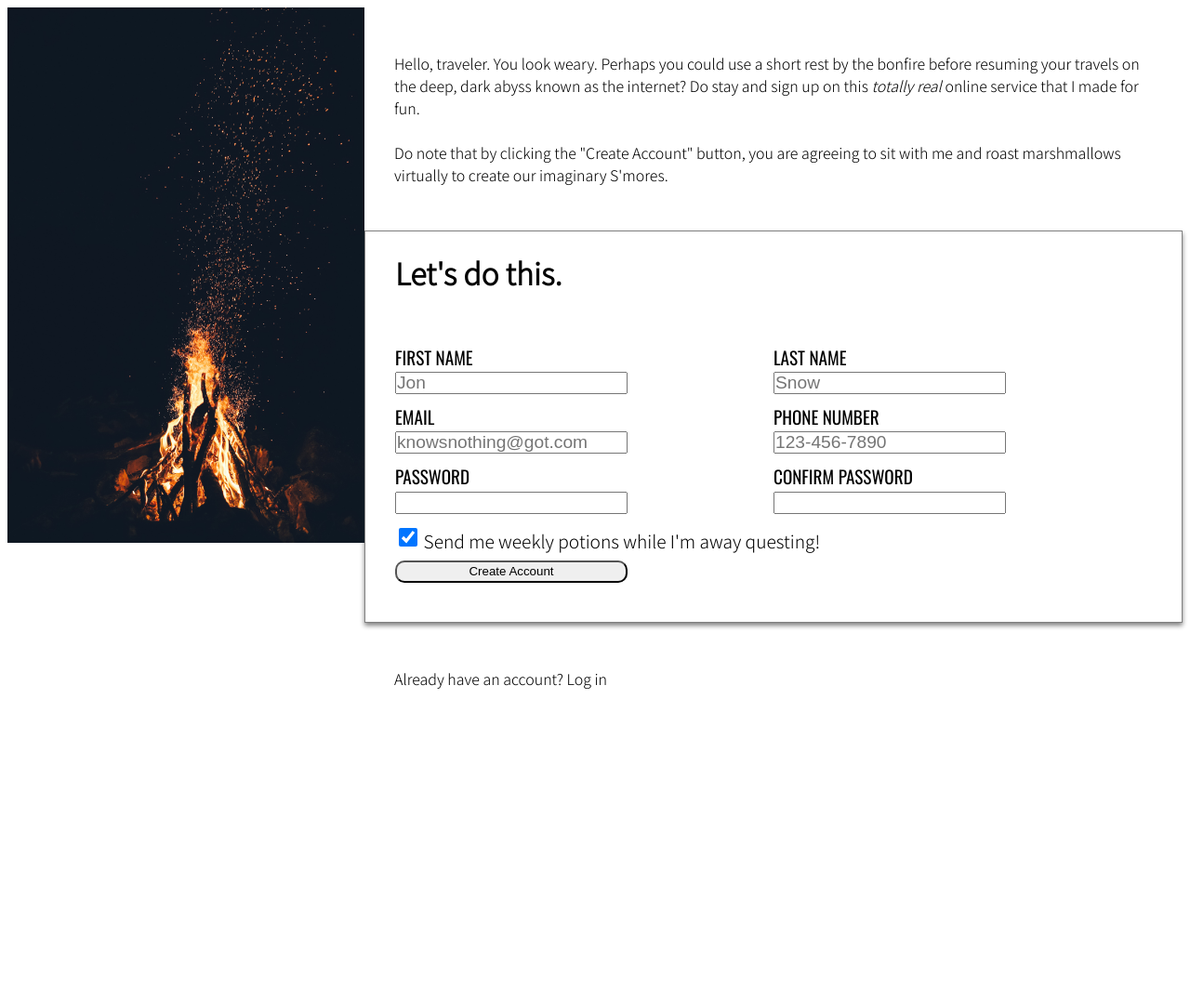
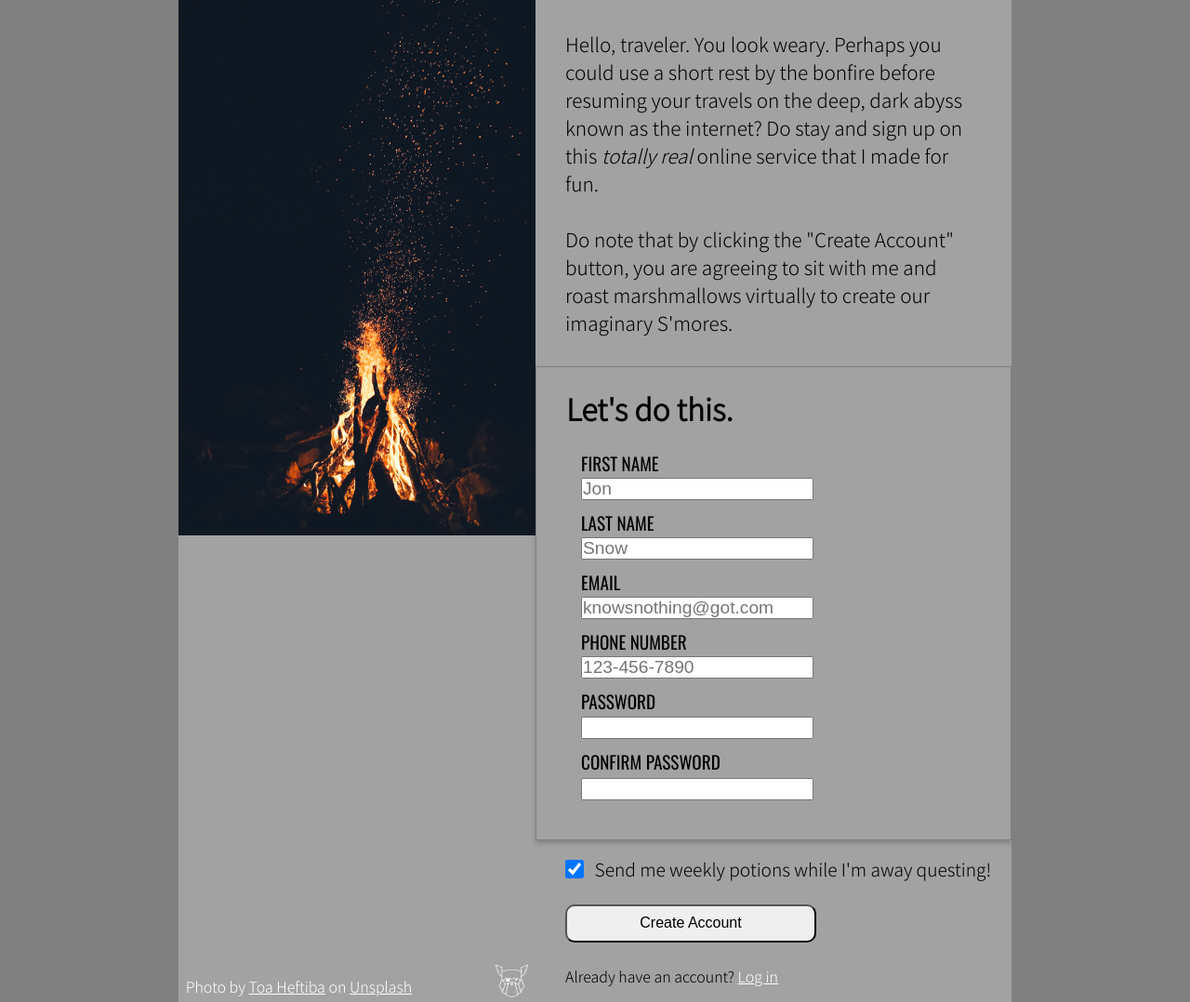
Before and after one commit to JeffLi117/Sign-Up-Form, a plain HTML site: page index.html in a window 1280 px wide. Shown: the whole page at 93% size. Before the commit the page ends 800 px from the top, so only its background shows below. Drawn offline with nearby package versions, Linux system fonts and the light colour scheme.

Commit message:
Updated layout and added links

```diff
--- a/index.html
+++ b/index.html
@@ -14,6 +14,7 @@
         <img src="https://github.com/JeffLi117/Sign-Up-Form/blob/main/toa-heftiba-DUXACn8tgp4-unsplash.jpg?raw=true" alt="campfire">
         <div id="phototext">Photo by <a href="https://unsplash.com/@heftiba?utm_source=unsplash&utm_medium=referral&utm_content=creditCopyText">Toa Heftiba</a> on <a href="https://unsplash.com/s/photos/campfire?utm_source=unsplash&utm_medium=referral&utm_content=creditCopyText">Unsplash</a>
         </div>
+        <img src="https://github.com/JeffLi117/Sign-Up-Form/blob/main/odin-lined.png?raw=true" id="odin">
     </div>
     <div class="rightside">
     <p>
@@ -51,19 +52,17 @@
             <label for="confirmpwd">Confirm Password</label><br>
             <input type="password" id="confirmpwd" name="confirm_password" required >
         </div>
-
-        <div>
-            <input type="checkbox" id="newsletter" name="news_letter" checked >
-            <label for="newsletter">Send me weekly <span id="potions" >potions</span> while I'm away questing!</label>
-          </div>
-
-          <button type="submit">Create Account</button>
     </form>
-
     </div>
     </div>
 
-    <p>Already have an account? Log in</p>
+    <p>
+        <input type="checkbox" id="newsletter" name="news_letter" checked >
+        <label for="newsletter">Send me weekly <span id="potions">potions</span> while I'm away questing!</label>
+    </p>
+
+      <button type="submit">Create Account</button>
+    <p>Already have an account? <a href="https://www.youtube.com/watch?v=eBGIQ7ZuuiU">Log in</a></p>
 
     </div>
 </body>
--- a/style.css
+++ b/style.css
@@ -1,5 +1,12 @@
+:root {
+    background-color: gray;
+}
+
 body {
     display: flex;
+    background-color:rgb(163, 162, 162);
+    margin: auto;
+    width: 70vw;
     font-family: 'Noto Sans JP', sans-serif;
 }
 
@@ -8,8 +15,46 @@ body {
     align-items: center;
 }
 
-body p {
-    padding: 2rem;
+.leftside {
+    position: relative;
+}
+
+body p:first-child {
+    margin: 2rem;
+    font-size: 1.3rem;
+}
+
+body p:nth-child(2) {
+    margin: 2rem;
+    font-size: 1.3rem;
+}
+
+body p:last-child {
+    margin-left: 2rem;
+}
+
+input#newsletter {
+    margin-left: 2rem;
+    margin-right: 0.5rem;
+    vertical-align: sub;
+}
+
+button {
+    font-size: 1rem;
+    margin-left: 2rem;
+    margin-bottom: 0.5rem;
+    border-radius: 10px;
+    min-width: 270px;
+    width: 20%;
+    min-height: 41px;
+    height: 2.2rem;
+    padding: 0.5rem;
+    box-sizing: border-box;
+}
+
+span#potions:hover {
+    color: purple;
+    font-weight: bold;
 }
 
 .leggo {
@@ -27,8 +72,25 @@ img {
     position: relative;
 }
 
+img#odin {
+    position: absolute;
+    bottom: 0.5%;
+    right: 2%;
+    width: 35px;
+    height: 35px;
+}
+
+
+#phototext {
+    text-align: center;
+    position: absolute;
+    bottom: 0.5%;
+    left: 2%;
+}
+
+
 .form-box {
-    padding: 32px;
+    padding: 0px 32px 32px 32px;
     display: flex;
     flex-wrap: wrap;
 }
@@ -39,30 +101,29 @@ label, input:placeholder-shown {
 
 label {
     text-align: right;
-    width: 100px;
+    width: 50%;
     white-space: nowrap;
 }
 
 .column1 {
-    display: inline-block;
-    width: 50%;
+    width: 50% - 1rem;
     float: left;
     text-transform: uppercase;
     font-family: "Oswald", sans-serif;
+    margin-left: 1rem;
 }
 
 .column2 {
-    display: inline-block;
-    width: 50%;
+    width: 50% - 1rem;
     float: left;
     text-transform: uppercase;
     font-family: "Oswald", sans-serif;
+    margin-left: 1rem;
 }
 
 input,
 textarea,
-select,
-button {
+select {
   width: 250px;
   height: 24px;
   padding: 0;
@@ -70,19 +131,8 @@ button {
   box-sizing: border-box;
 }
 
-button {
-    border-radius: 10px;
-}
-
 input#newsletter {
     width: 20px;
-}
-
-#phototext {
-    text-align: center;
-    position: absolute;
-    bottom: 0.5%;
-    left: 1%;
 }
 
 #phototext, :any-link {
```
Also changed, not shown: Norse-Bold.otf (deleted).
